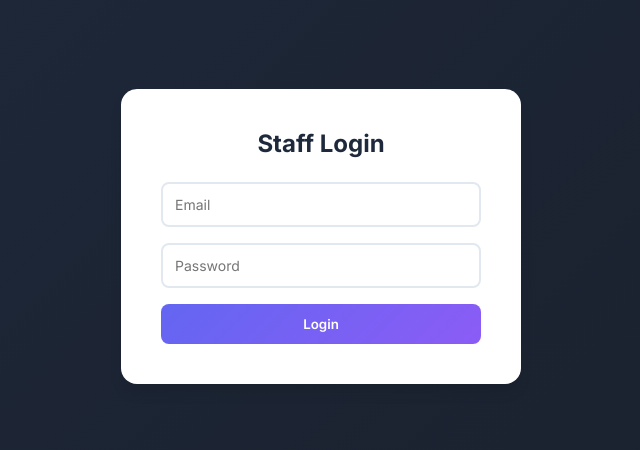
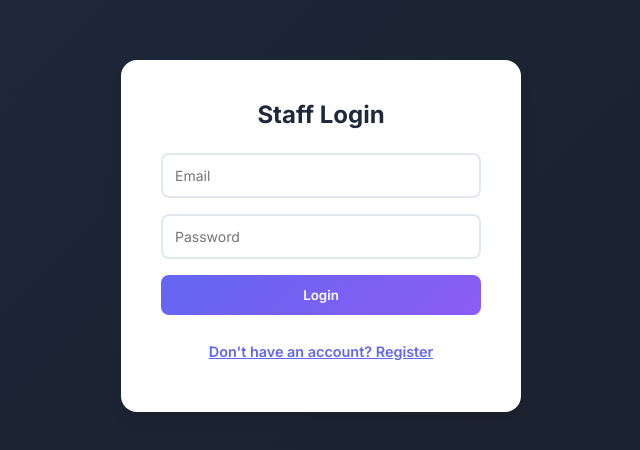
Before and after one commit to kakragh-web/business-loan-management-frontend, a React (Vite) app: page / in a window 1280 px wide. Shown: the part 164-614 px from the top of the page, without its empty margins (319-959 px from the left). Built offline with nearby package versions, Linux system fonts and the light colour scheme; no server answers.

Commit message:
Add registration functionality to login page

```diff
--- a/src/pages/Login.jsx
+++ b/src/pages/Login.jsx
@@ -3,9 +3,60 @@ import { useNavigate } from "react-router-dom";
 import { api } from "../services/api";
 
 export default function Login() {
+  const [isRegistering, setIsRegistering] = useState(false);
+  const [name, setName] = useState("");
   const [email, setEmail] = useState("");
   const [password, setPassword] = useState("");
   const navigate = useNavigate();
+
+  const handleRegister = async (e) => {
+    e.preventDefault();
+
+    if (!name || !email || !password) {
+      alert("Please fill in all fields");
+      return;
+    }
+
+    if (password.length < 6) {
+      alert("Password must be at least 6 characters");
+      return;
+    }
+
+    try {
+      console.log("Attempting registration with email:", email);
+      const res = await api.register({ name, email, password, role: "admin" });
+      console.log("Register response status:", res.status, res.statusText);
+
+      if (!res.ok) {
+        let errorMessage = "Registration failed";
+        try {
+          const errorData = await res.json();
+          errorMessage = errorData.message || errorMessage;
+        } catch (parseErr) {
+          console.error("Failed to parse error response", parseErr);
+        }
+
+        alert(errorMessage);
+        console.error("Registration failed:", res.status, res.statusText);
+        return;
+      }
+
+      const data = await res.json();
+
+      if (!data.token) {
+        alert("Registration failed: No token received from server");
+        return;
+      }
+
+      localStorage.setItem("token", data.token);
+      console.log("Registration successful, token saved");
+      alert("Account created successfully! You are now logged in.");
+      navigate("/dashboard");
+    } catch (error) {
+      console.error("Registration failed", error);
+      alert(`Registration failed: ${error.message || "Please check your connection and try again."}`);
+    }
+  };
 
   const handleLogin = async (e) => {
     e.preventDefault();
@@ -59,8 +110,20 @@ export default function Login() {
 
   return (
     <div className="login-page">
-      <form onSubmit={handleLogin}>
-        <h2>Staff Login</h2>
+      <form onSubmit={isRegistering ? handleRegister : handleLogin}>
+        <h2>{isRegistering ? "Create Account" : "Staff Login"}</h2>
+
+        {isRegistering && (
+          <input
+            id="register-name"
+            name="name"
+            type="text"
+            placeholder="Full Name"
+            value={name}
+            onChange={(e) => setName(e.target.value)}
+            required
+          />
+        )}
 
         <input
           id="login-email"
@@ -80,9 +143,34 @@ export default function Login() {
           value={password}
           onChange={(e) => setPassword(e.target.value)}
           required
+          minLength={6}
         />
 
-        <button type="submit">Login</button>
+        <button type="submit">{isRegistering ? "Create Account" : "Login"}</button>
+
+        <div style={{ marginTop: "1rem", textAlign: "center" }}>
+          <button
+            type="button"
+            onClick={() => {
+              setIsRegistering(!isRegistering);
+              setName("");
+              setEmail("");
+              setPassword("");
+            }}
+            style={{
+              background: "none",
+              border: "none",
+              color: "#6366f1",
+              cursor: "pointer",
+              textDecoration: "underline",
+              fontSize: "0.9rem",
+            }}
+          >
+            {isRegistering
+              ? "Already have an account? Login"
+              : "Don't have an account? Register"}
+          </button>
+        </div>
       </form>
     </div>
   );
--- a/src/services/api.js
+++ b/src/services/api.js
@@ -14,6 +14,13 @@ const authHeader = () => {
 };
 
 export const api = {
+  register: async (data) =>
+    fetch(`${API_URL}/auth/register`, {
+      method: "POST",
+      headers: { "Content-Type": "application/json" },
+      body: JSON.stringify(data),
+    }),
+
   login: async (data) =>
     fetch(`${API_URL}/auth/login`, {
       method: "POST",
```
